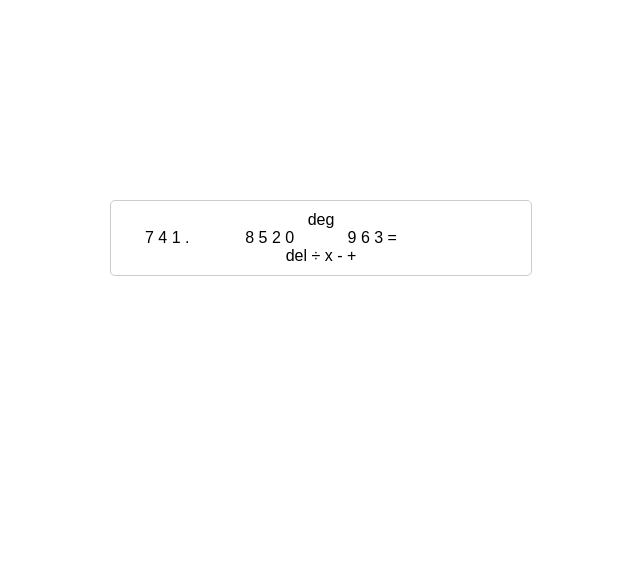
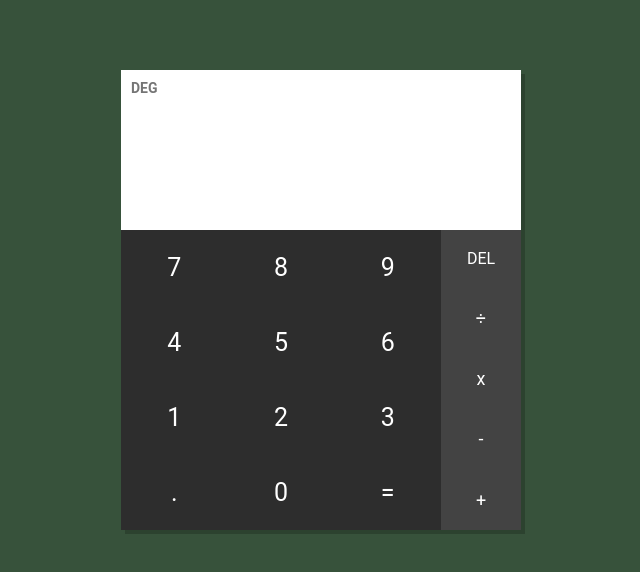
Before and after one commit to iam-nur/simple-calculator-web-app, a plain HTML site: page index.html in a window 1280 px wide. Shown: the whole page, without its empty margins (319-959 px from the left). Drawn offline with Linux system fonts and the light colour scheme.

Commit message:
Update style.css

```diff
--- a/style.css
+++ b/style.css
@@ -1,50 +1,132 @@
-body {
-  font-family: Arial, sans-serif;
-  text-align: center;
-}
-.calculator {
-  max-width: 400px;
-  margin: 0 auto;
-  border: 1px solid #ccc;
-  border-radius: 5px;
-  padding: 10px;
-  margin-top: 200px;
+* {
+  margin: 0;
+  padding: 0;
+  box-sizing: border-box;
 }
 
-#display {
-  max-width: 500px;
-  padding: 10px;
-  font-size: 24px;
-  border: 1px solid #ccc;
-  border-radius: 5px;
-  margin-bottom: 10px;
+html {
+  font-family: "Roboto", "Noto Sans", "Helvetica", sans-serif;
+  font-size: 14px;
+  background-color: #37523b;
+  height: 100%;
+}
+
+.calculator {
+  width: 400px;
+  height: auto;
+  margin: 70px auto 0;
+  overflow: hidden;
+  box-shadow: 4px 4px rgba(0, 0, 0, 0.2);
+}
+
+.calculator span {
+  -moz-user-select: none;
+  user-select: none;
+}
+
+.top {
+  position: relative;
+  height: 160px;
+  background-color: white;
+}
+
+.top .unit {
+  text-transform: uppercase;
+  position: absolute;
+  top: 10px;
+  left: 10px;
+  font-weight: 700;
+  color: #757575;
+}
+
+.top .screen {
+  position: relative;
+  width: 100%;
+  top: 20%;
+  height: 80%;
+}
+
+.screen > div {
+  display: flex;
+  align-items: center;
+  justify-content: flex-end;
+  width: 100%;
+  padding: 5px;
+  text-align: right;
+}
+
+.screen .input {
+  color: #757575;
+  height: 60%;
+  font-size: 35px;
+}
+
+.screen .result {
+  color: #9e9e9e;
+  font-size: 20px;
+  height: 40%;
+}
+
+.bottom {
+  background-color: #2d2d2d;
+  height: 300px;
+  color: #fff;
+  cursor: pointer;
+}
+
+.bottom section {
+  position: relative;
+  height: 100%;
+  float: left;
+  display: flex;
 }
 
 .keys {
-  display: grid;
-  grid-template-columns: repeat(4, 1fr);
-  gap: 10px;
+  width: 80%;
 }
 
-button {
-  width: 100%;
-  padding: 15px;
-  font-size: 24px;
-  background-color: #f0f0f0;
-  border: 1px solid #ccc;
-  border-radius: 5px;
-  cursor: pointer;
+.keys .column {
+  display: flex;
+  flex-grow: 1;
 }
 
-.operator {
-  background-color: #ff9a00;
+.keys .column,
+.operators {
+  flex-direction: column;
+  justify-content: center;
+  align-items: center;
 }
-.red {
-  background-color: red;
-  color: white;
+
+.keys .column span,
+.operators span {
+  position: relative;
+  overflow: hidden;
+  flex-grow: 1;
+  width: 100%;
+  line-height: 1;
+  padding: 10px;
+  display: flex;
+  justify-content: center;
+  align-items: center;
+  transition: background-color 0.5s;
 }
-.calculate {
-  background-color: #007bff;
-  color: white;
-  grid-column: -5/5;
+
+.keys .column span {
+  font-size: 25px;
 }
+
+.keys .column span:hover,
+.operators span:hover {
+  background-color: rgba(0, 0, 0, 0.2);
+}
+
+.operators {
+  width: 20%;
+  font-size: 18px;
+  background-color: #434343;
+}
+
+.delete {
+  font-size: 16px;
+  text-transform: uppercase;
+}
```
